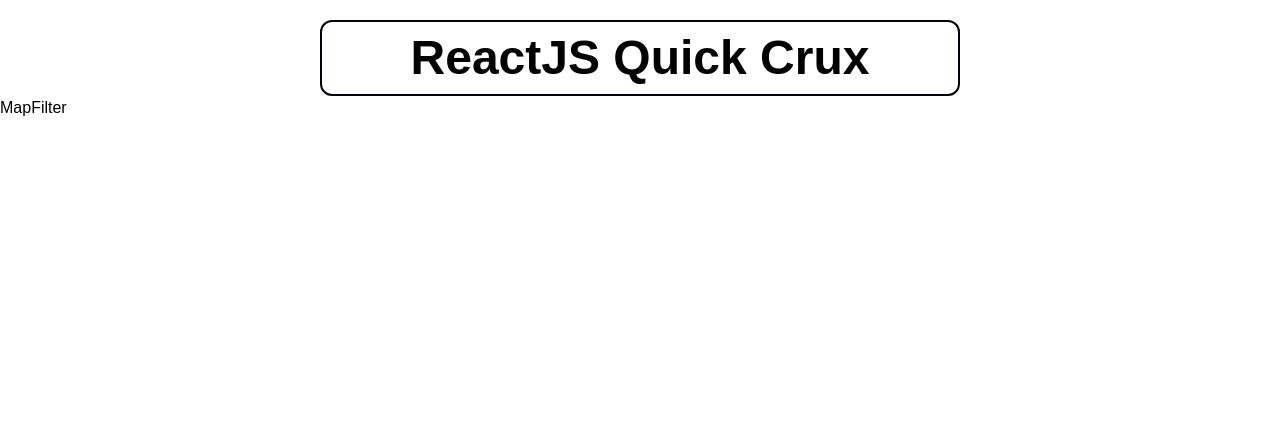
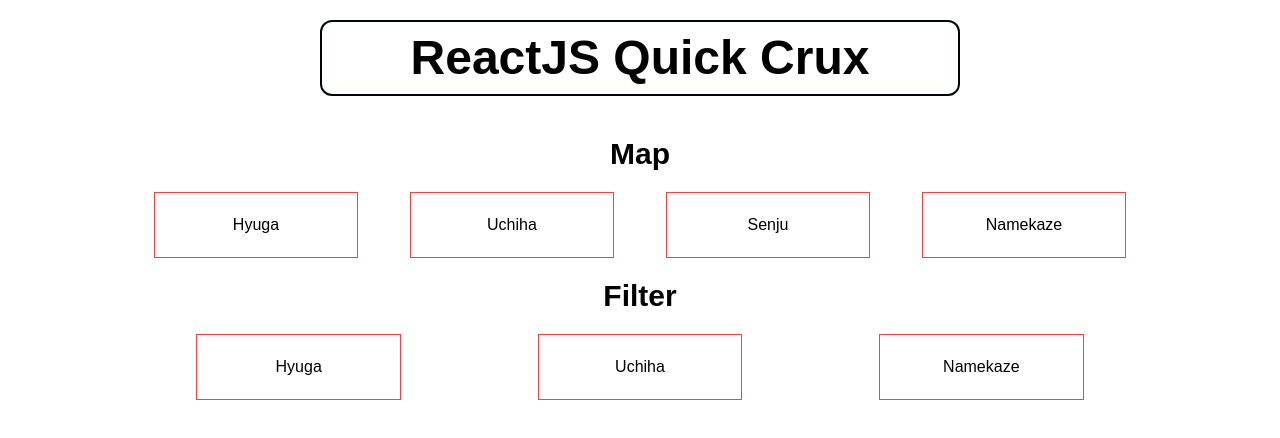
Before and after one commit to arpitv970/react-quick-crux, a React (Vite) app: page /map-filter in a window 1280 px wide. Shown: the top 438 px of the page. Built offline with nearby package versions, Linux system fonts and the light colour scheme; the HTML template or start-up script is replaced by a standard one.

Commit message:
addded states ex

```diff
--- a/src/App.jsx
+++ b/src/App.jsx
@@ -1,6 +1,7 @@
 import { Link, Route, Routes } from 'react-router-dom';
 import Home from './components/Home';
 import MapFilter from './components/MapFilter';
+import State from './components/State';
 
 const App = () => {
     return (
@@ -13,6 +14,7 @@
             <Routes>
                 <Route path='/' element={<Home />} />
                 <Route path='/map-filter' element={<MapFilter />} />
+                <Route path='/state' element={<State />} />
             </Routes>
         </div>
     );
--- a/src/components/Home.jsx
+++ b/src/components/Home.jsx
@@ -10,9 +10,12 @@
                         Map & Filter
                     </li>
                 </Link>
-                <li className='border border-primary text-primary-500 line-through text-center h-[100%] w-[100%] flex justify-center items-center rounded-xl hover:bg-primary hover:text-white transition-all ease-in-out duration-300 cursor-pointer m-auto p-4'>
-                    States in React
-                </li>
+
+                <Link to='/state'>
+                    <li className='border border-primary text-primary-500 text-center h-[100%] w-[100%] flex justify-center items-center rounded-xl hover:bg-primary hover:text-white transition-all ease-in-out duration-300 cursor-pointer m-auto p-4'>
+                        States in React
+                    </li>
+                </Link>
                 <li className='border border-primary text-primary-500 line-through text-center h-[100%] w-[100%] flex justify-center items-center rounded-xl hover:bg-primary hover:text-white transition-all ease-in-out duration-300 cursor-pointer m-auto p-4'>
                     Props in React
                 </li>
--- a/src/components/MapFilter.jsx
+++ b/src/components/MapFilter.jsx
@@ -1,5 +1,31 @@
 const MapFilter = () => {
-    return <div>MapFilter</div>;
+    const users = ['Hyuga', 'Uchiha', 'Senju', 'Namekaze'];
+    return (
+        <div className='flex flex-col justify-center items-center mt-5'>
+            <h1 className='text-3xl font-semibold text-center mt-5'>Map</h1>
+            <div className='flex w-[80vw] mx-auto justify-evenly items-center mt-5'>
+                {users.map((u) => {
+                    return (
+                        <div className='border mx-auto flex justify-center items-center border-red-500 text-center p-5 w-[20%]'>
+                            {u}
+                        </div>
+                    );
+                })}
+            </div>
+            <h1 className='text-3xl font-semibold text-center mt-5'>Filter</h1>
+            <div className='flex w-[80vw] mx-auto justify-evenly items-center mt-5'>
+                {users
+                    .filter((uName) => uName.includes('a'))
+                    .map((u) => {
+                        return (
+                            <div className='border mx-auto flex justify-center items-center border-red-500 text-center p-5 w-[20%]'>
+                                {u}
+                            </div>
+                        );
+                    })}
+            </div>
+        </div>
+    );
 };
 
 export default MapFilter;
--- /dev/null
+++ b/src/components/State.jsx
@@ -0,0 +1,39 @@
+import { useState, useEffect } from 'react';
+
+const State = () => {
+    const [count, setCount] = useState(0);
+
+    const increaseCount = () => {
+        setCount(count + 1);
+        console.log('++');
+    };
+    const decreaseCount = () => {
+        setCount(count - 1);
+        console.log('--');
+    };
+
+    return (
+        <div className='flex flex-col justify-center items-center mt-5'>
+            <h1 className='text-3xl font-semibold text-center mt-5'>
+                States in ReactJS
+            </h1>
+            <p className='text-2xl mt-5'>{count}</p>
+            <span className='flex justify-evenly items-center p-2 w-[20vw]'>
+                <button
+                    onClick={decreaseCount}
+                    className='border border-primary w-10 h-10 text-3xl flex justify-center items-center m-auto p-auto rounded-xl hover:rounded-2xl hover:bg-primary hover:text-white transition-all ease-in-out duration-300 text-center'
+                >
+                    -
+                </button>
+                <button
+                    onClick={increaseCount}
+                    className='border border-primary w-10 h-10 text-3xl flex justify-center items-center m-auto p-auto rounded-xl hover:rounded-2xl hover:bg-primary hover:text-white transition-all ease-in-out duration-300 text-center'
+                >
+                    +
+                </button>
+            </span>
+        </div>
+    );
+};
+
+export default State;
```
